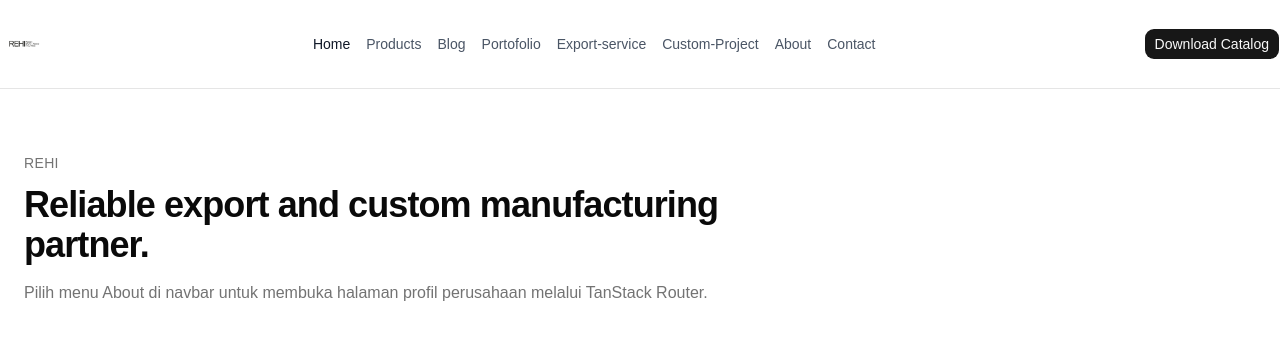
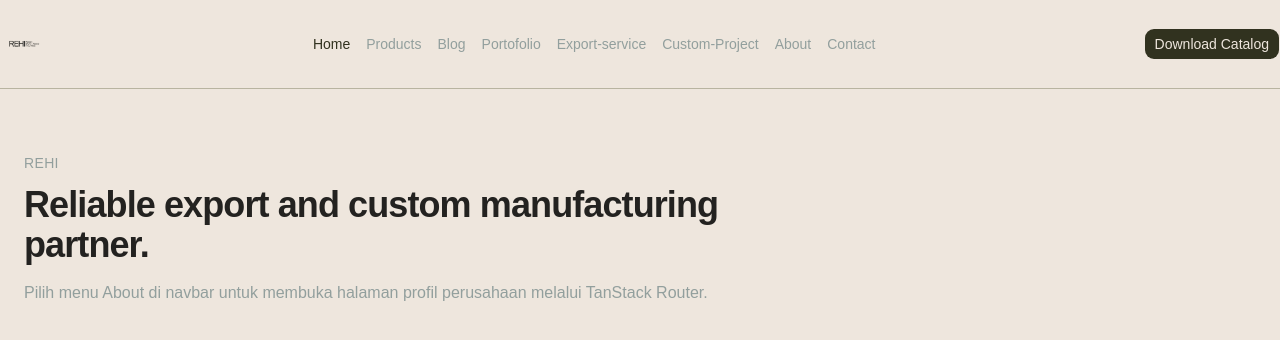
Before and after one commit to Takimoru/rehi_website, a React (Vite) app: page / in a window 1280 px wide. Shown: the top 340 px of the page. Built offline with nearby package versions, Linux system fonts and the light colour scheme.

Commit message:
implementing color pallate

```diff
--- a/src/components/layout/Navbar.tsx
+++ b/src/components/layout/Navbar.tsx
@@ -18,8 +18,8 @@ const navItems: NavItem[] = [
     { label: 'Contact', href: '/contact' },
 ];
 
-const navLinkClass = "text-sm font-medium text-gray-600 hover:text-gray-900";
-const activeNavLinkClass = "text-sm font-medium text-gray-900";
+const navLinkClass = "text-sm font-medium text-muted-foreground hover:text-primary";
+const activeNavLinkClass = "text-sm font-medium text-primary";
 const routeHrefs = ["/", "/about", "/products", ] as const;
 
 function isRouteHref(href: string): href is (typeof routeHrefs)[number] {
--- a/src/index.css
+++ b/src/index.css
@@ -49,72 +49,72 @@
 }
 
 :root {
-    --background: oklch(1 0 0);
-    --foreground: oklch(0.145 0 0);
-    --card: oklch(1 0 0);
-    --card-foreground: oklch(0.145 0 0);
-    --popover: oklch(1 0 0);
-    --popover-foreground: oklch(0.145 0 0);
-    --primary: oklch(0.205 0 0);
-    --primary-foreground: oklch(0.985 0 0);
-    --secondary: oklch(0.97 0 0);
-    --secondary-foreground: oklch(0.205 0 0);
-    --muted: oklch(0.97 0 0);
-    --muted-foreground: oklch(0.556 0 0);
-    --accent: oklch(0.97 0 0);
-    --accent-foreground: oklch(0.205 0 0);
-    --destructive: oklch(0.577 0.245 27.325);
-    --border: oklch(0.922 0 0);
-    --input: oklch(0.922 0 0);
-    --ring: oklch(0.708 0 0);
-    --chart-1: oklch(0.87 0 0);
-    --chart-2: oklch(0.556 0 0);
-    --chart-3: oklch(0.439 0 0);
-    --chart-4: oklch(0.371 0 0);
-    --chart-5: oklch(0.269 0 0);
+    --background: #EEE6DD;
+    --foreground: #232220;
+    --card: #F9F6F3;
+    --card-foreground: #232220;
+    --popover: #F9F6F3;
+    --popover-foreground: #232220;
+    --primary: #31321F;
+    --primary-foreground: #EEE6DD;
+    --secondary: #D3D0BC;
+    --secondary-foreground: #232220;
+    --muted: #D3D0BC;
+    --muted-foreground: #929F9D;
+    --accent: #D3D0BC;
+    --accent-foreground: #232220;
+    --destructive: #D94F4F;
+    --border: #B8B4A0;
+    --input: #B8B4A0;
+    --ring: #31321F;
+    --chart-1: #31321F;
+    --chart-2: #929F9D;
+    --chart-3: #D3D0BC;
+    --chart-4: #B8B4A0;
+    --chart-5: #232220;
     --radius: 0.625rem;
-    --sidebar: oklch(0.985 0 0);
-    --sidebar-foreground: oklch(0.145 0 0);
-    --sidebar-primary: oklch(0.205 0 0);
-    --sidebar-primary-foreground: oklch(0.985 0 0);
-    --sidebar-accent: oklch(0.97 0 0);
-    --sidebar-accent-foreground: oklch(0.205 0 0);
-    --sidebar-border: oklch(0.922 0 0);
-    --sidebar-ring: oklch(0.708 0 0);
+    --sidebar: #F9F6F3;
+    --sidebar-foreground: #232220;
+    --sidebar-primary: #31321F;
+    --sidebar-primary-foreground: #EEE6DD;
+    --sidebar-accent: #D3D0BC;
+    --sidebar-accent-foreground: #232220;
+    --sidebar-border: #B8B4A0;
+    --sidebar-ring: #31321F;
 }
 
 .dark {
-    --background: oklch(0.145 0 0);
-    --foreground: oklch(0.985 0 0);
-    --card: oklch(0.205 0 0);
-    --card-foreground: oklch(0.985 0 0);
-    --popover: oklch(0.205 0 0);
-    --popover-foreground: oklch(0.985 0 0);
-    --primary: oklch(0.922 0 0);
-    --primary-foreground: oklch(0.205 0 0);
-    --secondary: oklch(0.269 0 0);
-    --secondary-foreground: oklch(0.985 0 0);
-    --muted: oklch(0.269 0 0);
-    --muted-foreground: oklch(0.708 0 0);
-    --accent: oklch(0.269 0 0);
-    --accent-foreground: oklch(0.985 0 0);
-    --destructive: oklch(0.704 0.191 22.216);
-    --border: oklch(1 0 0 / 10%);
-    --input: oklch(1 0 0 / 15%);
-    --ring: oklch(0.556 0 0);
-    --chart-1: oklch(0.87 0 0);
-    --chart-2: oklch(0.556 0 0);
-    --chart-3: oklch(0.439 0 0);
-    --chart-4: oklch(0.371 0 0);
-    --chart-5: oklch(0.269 0 0);
-    --sidebar: oklch(0.205 0 0);
-    --sidebar-foreground: oklch(0.985 0 0);
-    --sidebar-primary: oklch(0.488 0.243 264.376);
-    --sidebar-primary-foreground: oklch(0.985 0 0);
-    --sidebar-accent: oklch(0.269 0 0);
-    --sidebar-accent-foreground: oklch(0.985 0 0);
-    --sidebar-border: oklch(1 0 0 / 10%);
-    --sidebar-ring: oklch(0.556 0 0);
+    --background: #232220;
+    --foreground: #EEE6DD;
+    --card: #31321F;
+    --card-foreground: #EEE6DD;
+    --popover: #31321F;
+    --popover-foreground: #EEE6DD;
+    --primary: #D3D0BC;
+    --primary-foreground: #232220;
+    --secondary: #31321F;
+    --secondary-foreground: #EEE6DD;
+    --muted: #31321F;
+    --muted-foreground: #929F9D;
+    --accent: #D3D0BC;
+    --accent-foreground: #232220;
+    --destructive: #D94F4F;
+    --border: #B8B4A0;
+    --input: #B8B4A0;
+    --ring: #D3D0BC;
+    --chart-1: #EEE6DD;
+    --chart-2: #D3D0BC;
+    --chart-3: #929F9D;
+    --chart-4: #B8B4A0;
+    --chart-5: #31321F;
+    --sidebar: #31321F;
+    --sidebar-foreground: #EEE6DD;
+    --sidebar-primary: #D3D0BC;
+    --sidebar-primary-foreground: #232220;
+    --sidebar-accent: #D3D0BC;
+    --sidebar-accent-foreground: #232220;
+    --sidebar-border: #B8B4A0;
+    --sidebar-ring: #D3D0BC;
 }
 
 @layer base {
--- a/src/pages/about/AboutCard.tsx
+++ b/src/pages/about/AboutCard.tsx
@@ -1,41 +1,56 @@
 import {
   Card,
   CardContent,
-  CardDescription,
+
   CardHeader,
   CardTitle,
 } from "@/components/ui/card";
 
 // Static content for AboutCard.
 // This is okay if the content is only used here.
-const aboutContent = {
+const aboutVisiContent = {
   visionTitle: "Visi",
   visionDescription:
     "To be the most trusted and reliable partner for global furniture procurement, recognized for uncompromising quality and seamless export operations.",
-  missionTitle: "Misi",
-  missionDescription: `1. Menyediakan produk berkualitas tinggi yang memenuhi kebutuhan pelanggan dengan inovasi berkelanjutan.
-2. Membangun hubungan jangka panjang dengan pelanggan melalui layanan yang unggul dan dukungan purna jual yang handal.
-3. Menerapkan praktik bisnis yang berkelanjutan untuk menjaga lingkungan dan memberikan dampak positif bagi masyarakat.
-4. Mendorong pengembangan karyawan melalui pelatihan dan kesempatan pertumbuhan untuk menciptakan tim yang kompeten dan termotivasi.`,
 };
 
-export function AboutCard() {
+const aboutMisiContent = {
+  missionTitle: "Misi",
+  missionDescription:
+  <ul>
+    <li>Menyediakan produk berkualitas tinggi yang memenuhi kebutuhan pelanggan dengan inovasi berkelanjutan.</li>
+    <li>Membangun hubungan jangka panjang dengan pelanggan melalui layanan yang unggul dan dukungan purna jual yang handal.</li>
+    <li>Menerapkan praktik bisnis yang berkelanjutan untuk menjaga lingkungan dan memberikan dampak positif bagi masyarakat.</li>
+    <li>Mendorong pengembangan karyawan melalui pelatihan dan kesempatan pertumbuhan untuk menciptakan tim yang kompeten dan termotivasi.</li>
+  </ul>
+}
+
+export function AboutVisiCard() {
   return (
     <Card className="w-full max-w-3xl">
       <CardHeader>
-        <CardTitle>{aboutContent.visionTitle}</CardTitle>
-        <CardDescription>{aboutContent.visionDescription}</CardDescription>
+        <CardTitle>{aboutVisiContent.visionTitle}</CardTitle>
       </CardHeader>
-
       <CardContent>
-        <h3 className="text-lg font-semibold">
-          {aboutContent.missionTitle}
-        </h3>
-
         <p className="mt-2 whitespace-pre-line text-sm text-muted-foreground">
-          {aboutContent.missionDescription}
+          {aboutVisiContent.visionDescription}
         </p>
       </CardContent>
     </Card>
   );
 }
+
+export function AboutMisiCard() {
+  return (
+    <Card className="w-full max-w-3xl">
+      <CardHeader>
+        <CardTitle>{aboutMisiContent.missionTitle}</CardTitle>
+      </CardHeader>
+      <CardContent>
+        <p className="mt-2 whitespace-pre-line text-sm text-muted-foreground">
+          {aboutMisiContent.missionDescription}
+        </p>
+      </CardContent>
+    </Card>
+  );
+}
--- a/src/pages/product/AboutPage.tsx
+++ b/src/pages/product/AboutPage.tsx
@@ -8,7 +8,7 @@ export function ProductPage() {
    <main className="container mx-auto px-6 py-16">
     <div className="mb-8">
       <h1 className="text-4xl font-bold mb-4">About REHI</h1>
-      <p className="text-lg text-gray-700">
+      <p className="text-lg text-muted-foreground">
         REHI (Real Estate Health Index) is a comprehensive tool designed to provide insights into the health of the real estate market. Our mission is to empower investors, homeowners, and industry professionals with data-driven analysis and actionable insights to make informed decisions in the ever-evolving real estate landscape.
       </p>
     </div>
```
Also changed, not shown: src/pages/about/AboutPage.tsx (+46 -7 lines), 1 other file (tests, documents, lock files or other folders).
